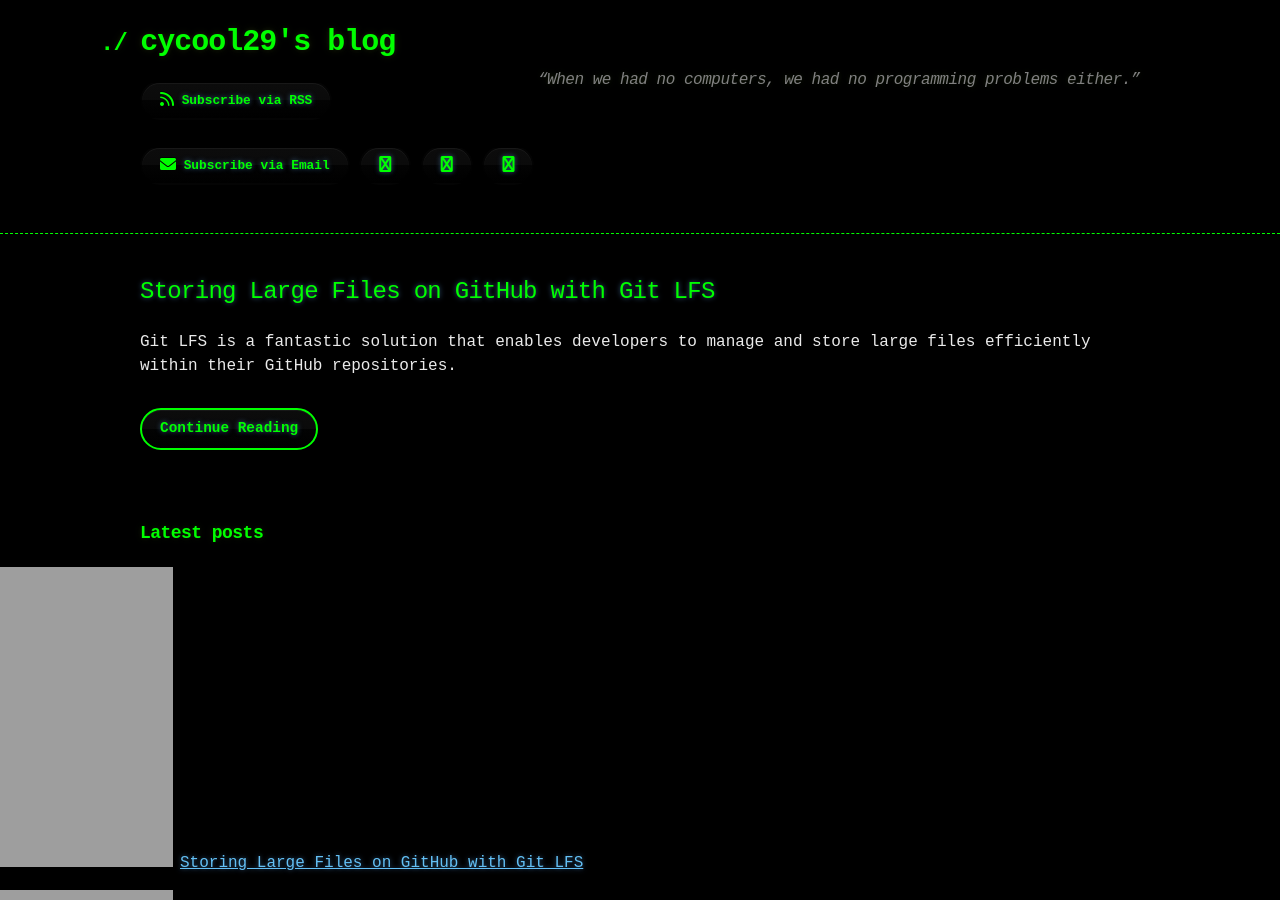
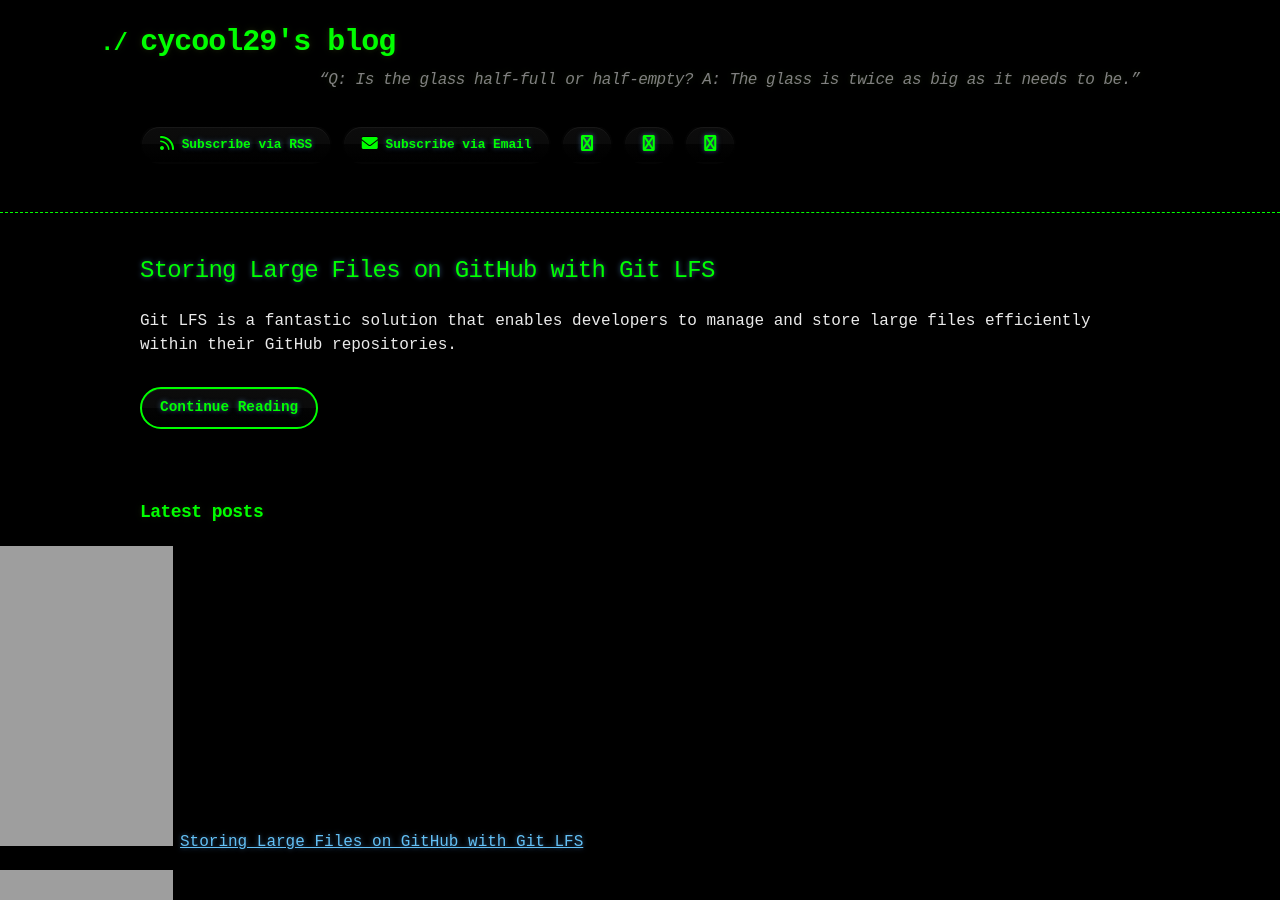
Before and after one commit to cycool29/cycool29.github.io, a Jekyll site: the page built from index.md, in a window 1280 px wide and 900 px high. Built offline with Jekyll 4.4.1, drawn with Linux system fonts in a browser that asks for light colours; a style sheet for code colours, icons or effects is not loaded.

Commit message:
Update quotes

```diff
--- a/_config.yml
+++ b/_config.yml
@@ -1,5 +1,5 @@
 title: cycool29's blog
-description: "“When we had no computers, we had no programming problems either.” "
+description: "“Q: Is the glass half-full or half-empty? A: The glass is twice as big as it needs to be.” "
 bio: A high school student. Intermediate in Python, Git, Bash. Learning JavaScript. He/Him. "
 author: cycool29
 url: https://cycool29.github.io
```
